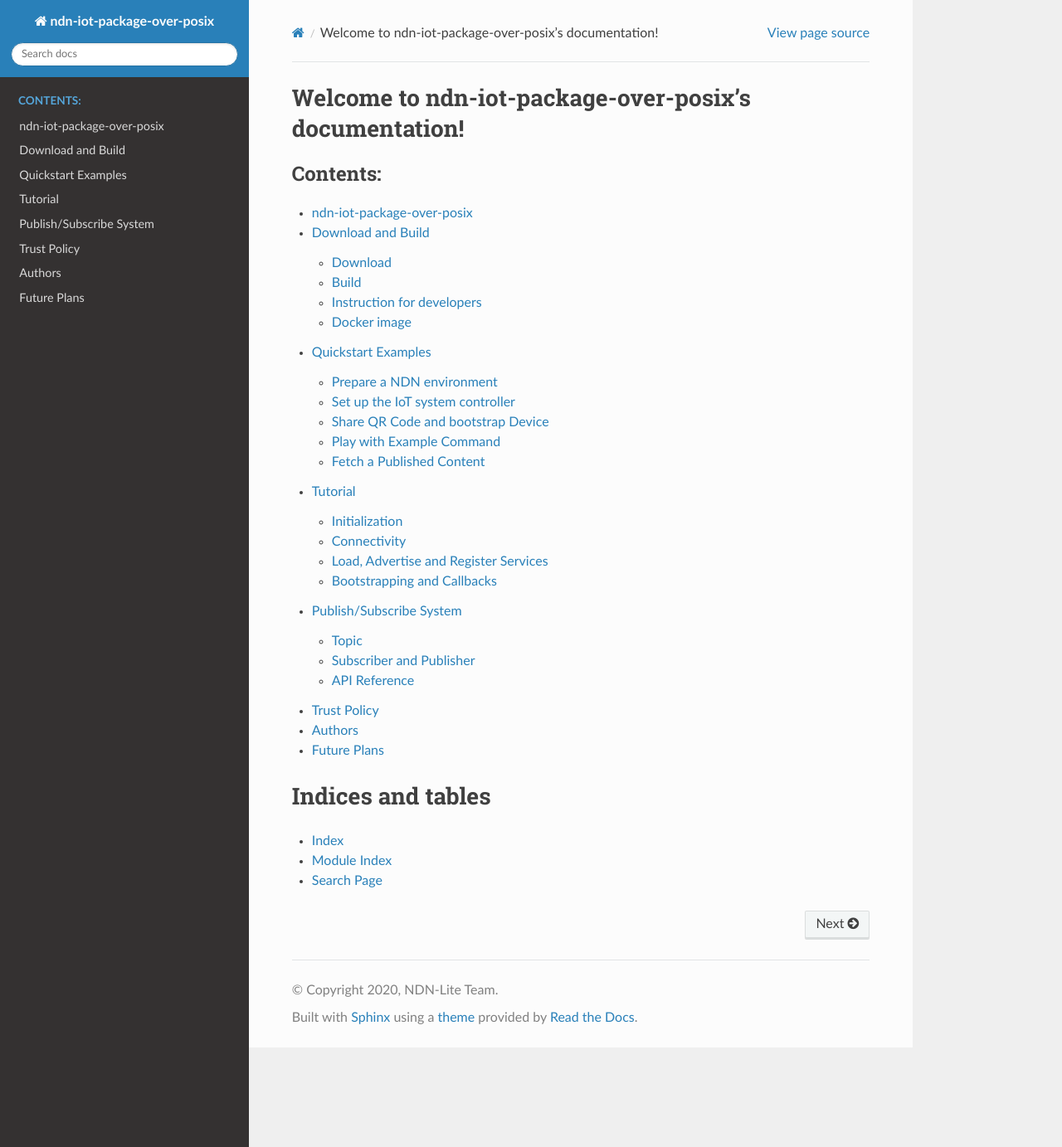
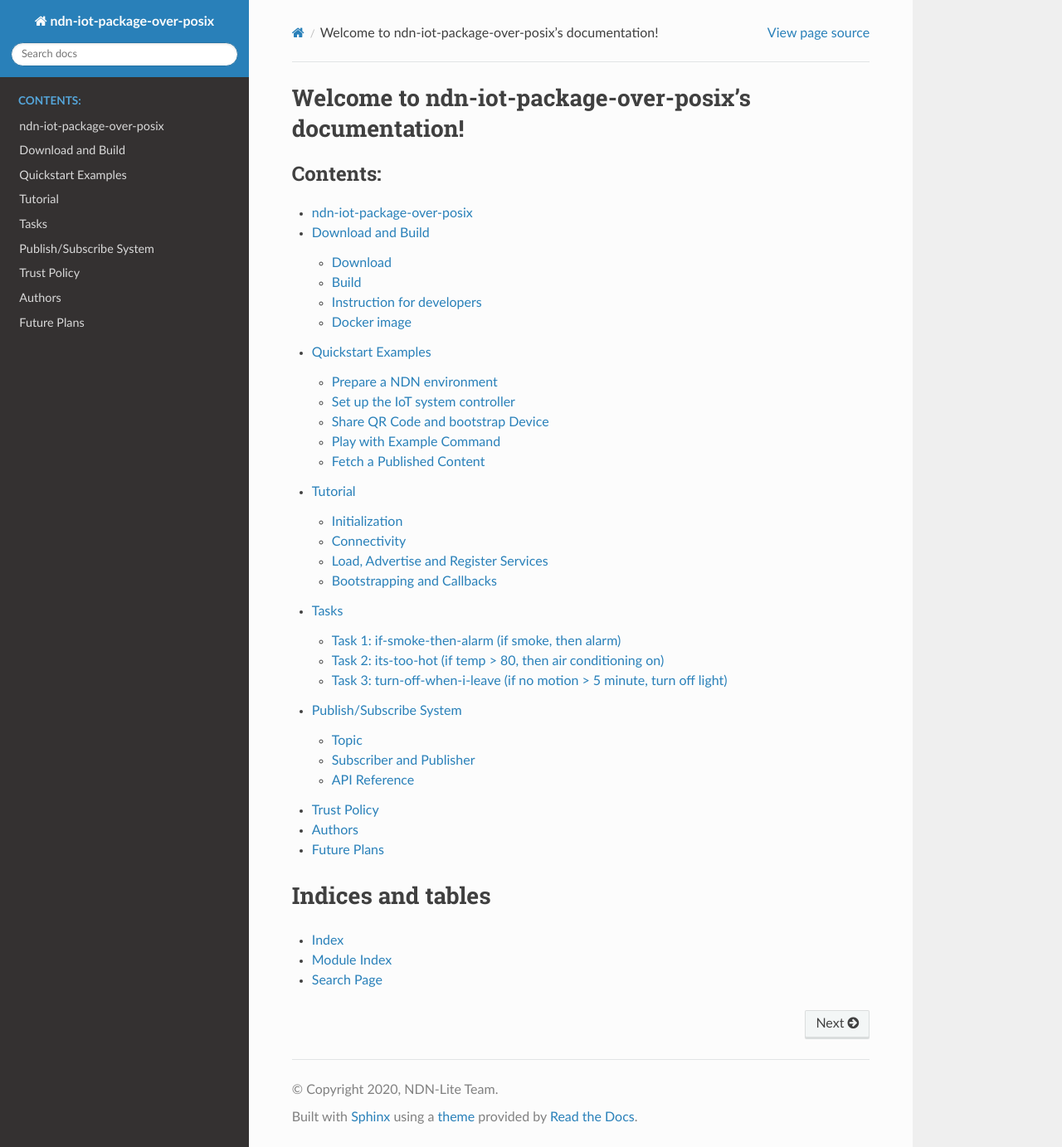
Before and after one commit to named-data-iot/ndn-iot-package-over-posix, a Sphinx documentation site: the page built from docs/index.rst, in a window 1280 px wide and 1383 px high. Shown: the whole window at 83% size. Built offline with Sphinx 7.4.7 and the Read the Docs theme 2.0.0, drawn with Linux system fonts in a browser that asks for light colours; part of the change alters nothing that is shown.

```diff
--- a/docs/index.rst
+++ b/docs/index.rst
@@ -14,6 +14,7 @@ Welcome to ndn-iot-package-over-posix's documentation!
    src/install.rst
    src/examples.rst
    src/tutorial.rst
+   src/tasks.rst
    src/spec/pub-sub.rst
    src/spec/trust-policy.rst
    src/authors.rst
--- /dev/null
+++ b/docs/src/tasks.rst
@@ -0,0 +1,37 @@
+Tasks
+============
+
+#. `Get Started with ndn-cxx`_
+#. `Get Started with NFD`_
+
+.. _Get Started with ndn-cxx: https://named-data.net/doc/ndn-cxx/current/INSTALL.html
+.. _Get Started with NFD: https://named-data.net/doc/NFD/current/INSTALL.html
+
+You can try simple development tasks with this package.
+
+Task 1: if-smoke-then-alarm (if smoke,  then alarm)
+--------------
+Try to develop a ``if-smoke-then-alarm automation`` logic.
+This application should subscribe content from a ``smoke`` topic, and publish command to ``alarm`` topic.
+Data published by smoke detector can be binary: ``0 -- no smoke, 1 -- smoke``.
+Unfortunately, you have to implement the smoke detector and alarm by yourself.
+We have some `helper functions`_ that you may interest in.
+
+.. _helper functions: https://github.com/shsssc/ndn-lite-mock-utils
+
+Task 2: its-too-hot (if temp > 80, then air conditioning on)
+--------------
+Try to develop an home automation that control your air conditioner.
+This application should subscribe content from some temperature sensors, and publish command to ``air conditioner`` service.
+Whenever current temperature is above 80 degree, this application should try to turn the air conditioner.
+You may need to implement temperature sensor and air conditioner's logic in addition to the application logic described above.
+But with our previously mentioned helpers, this should be easy.
+
+Task 3: turn-off-when-i-leave (if no motion > 5 minute, turn off light)
+-------------
+Imagine users don't want waste electricty for living room lighting if no one is active working/moving.
+This application should subscribe content from motion sensors in living room, and publish command to lights in living room.
+Motion sensor periodically publish binary states: ``active, inactive``, on ``motion`` topic.
+Lights subscribe to command that carry the desired illuminance value (as ``tutorial-app`` we presented).
+Whenever the inactive states last for over 5 minute, this application should issue command to set living room lights' illuminance value to 0.
+Our ``tutorial-app-sub`` is a good template to reuse for light logic, and you may need to implement motion sensor logic on your own.
```
